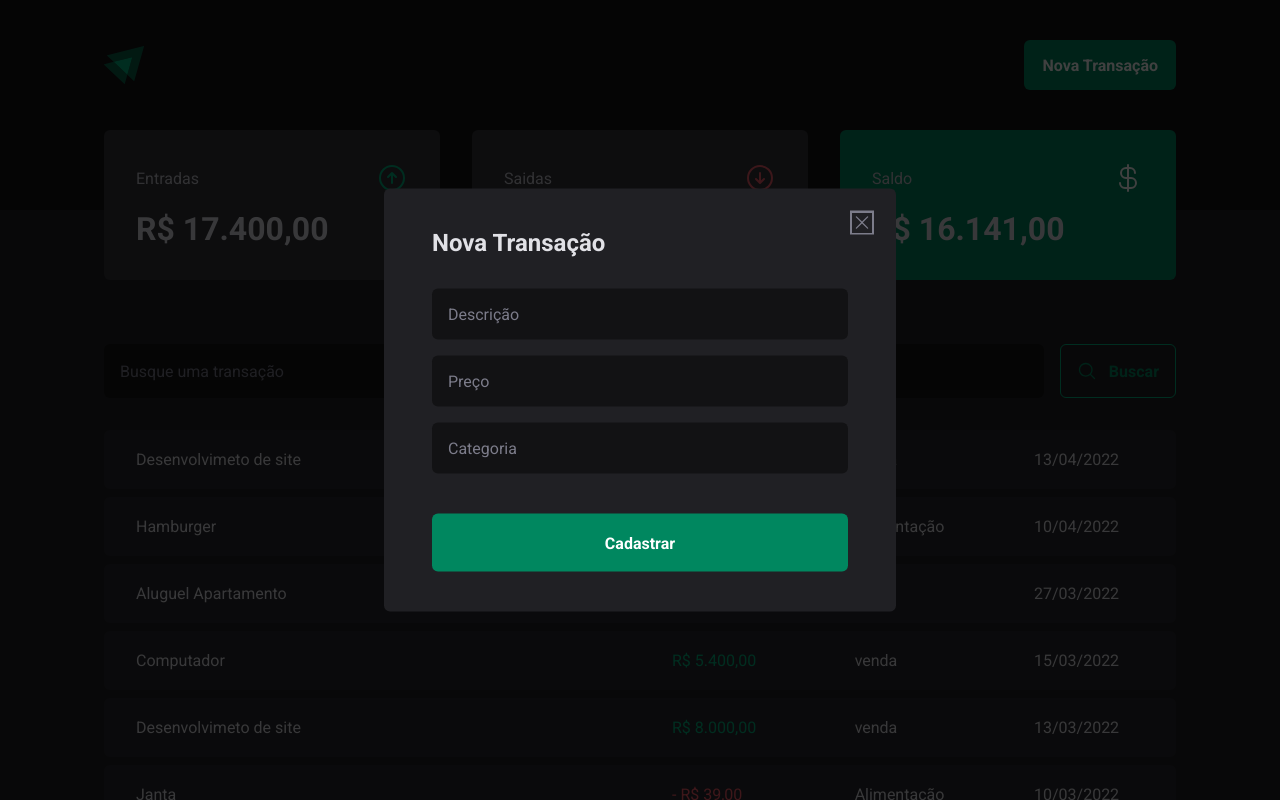
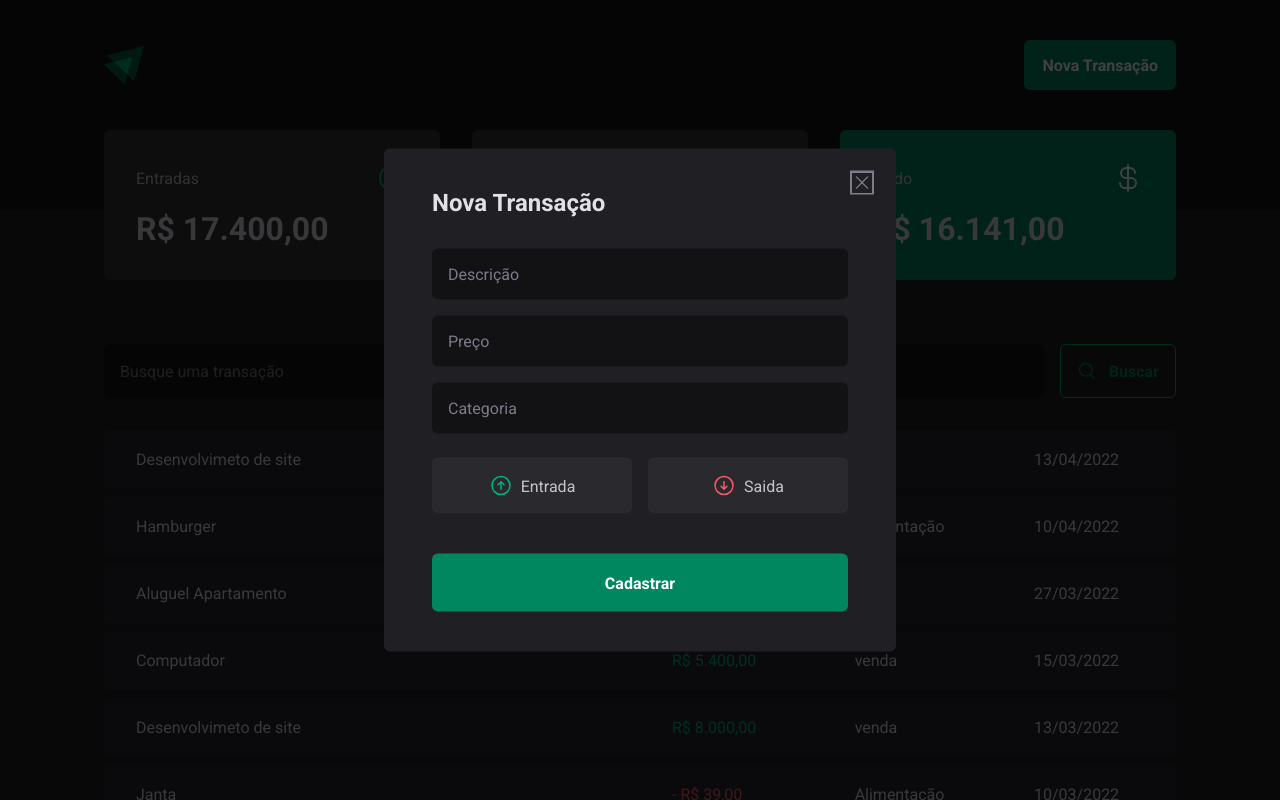
Before and after one commit to AllyssonR/03-DtMoney, a React (Vite) app: page / in a window 1280 px wide. Both pictures are taken after a click on the button "Nova Transação". Shown: the top 800 px of the page. Built offline with nearby package versions, Linux system fonts and the light colour scheme.

Commit message:
end of styling modal radio button

```diff
--- a/package.json
+++ b/package.json
@@ -12,6 +12,7 @@
   "dependencies": {
     "@phosphor-icons/react": "^2.0.10",
     "@radix-ui/react-dialog": "^1.0.4",
+    "@radix-ui/react-radio-group": "^1.1.3",
     "react": "^18.2.0",
     "react-dom": "^18.2.0",
     "styled-components": "^6.0.7"
--- a/src/Components/NewTransactionModal/index.tsx
+++ b/src/Components/NewTransactionModal/index.tsx
@@ -1,6 +1,12 @@
 import * as Dialog from '@radix-ui/react-dialog'
-import { Overlay, Content, CloseButton } from './styles'
-import { X } from '@phosphor-icons/react'
+import {
+  Overlay,
+  Content,
+  CloseButton,
+  TransactionType,
+  TransactionTypeButton,
+} from './styles'
+import { ArrowCircleDown, ArrowCircleUp, X } from '@phosphor-icons/react'
 export function NewTransacionModal() {
   return (
     <Dialog.Portal>
@@ -14,6 +20,15 @@
           <input type="text" placeholder="Descrição" required />
           <input type="text" placeholder="Preço" required />
           <input type="text" placeholder="Categoria" required />
+          <TransactionType>
+            <TransactionTypeButton variant="income" value="income">
+              <ArrowCircleUp size={24} /> Entrada
+            </TransactionTypeButton>
+            <TransactionTypeButton variant="outcome" value="outcome">
+              {' '}
+              <ArrowCircleDown size={24} /> Saida
+            </TransactionTypeButton>
+          </TransactionType>
           <button type="submit">Cadastrar</button>
         </form>
       </Content>
--- a/src/Components/NewTransactionModal/styles.ts
+++ b/src/Components/NewTransactionModal/styles.ts
@@ -1,5 +1,6 @@
 import { styled } from 'styled-components'
 import * as Dialog from '@radix-ui/react-dialog'
+import * as RadioGroup from '@radix-ui/react-radio-group'
 export const Overlay = styled(Dialog.Overlay)`
   position: fixed;
   width: 100vw;
@@ -61,3 +62,56 @@
 
   color: ${(props) => props.theme['gray-500']};
 `
+
+export const TransactionType = styled(RadioGroup.Root)`
+  display: grid;
+  grid-template-columns: repeat(2, 1fr);
+  gap: 1rem;
+  margin-top: 0.5rem;
+`
+
+interface TransactionTypeButtonProps {
+  variant: 'income' | 'outcome'
+}
+
+export const TransactionTypeButton = styled(
+  RadioGroup.Item,
+)<TransactionTypeButtonProps>`
+  background: ${(props) => props.theme['gray-700']};
+  padding: 1rem;
+  display: flex;
+  align-items: center;
+  justify-content: center;
+  gap: 0.5rem;
+  border-radius: 6px;
+  cursor: pointer;
+  border: 0;
+  color: ${(props) => props.theme['gray-300']};
+
+  svg {
+    color: ${(props) =>
+      props.variant === 'income'
+        ? props.theme['green-300']
+        : props.theme['red-300']};
+  }
+  &[data-state='unchecked']:hover {
+    transition: background-color 0.2s;
+    background: ${(props) => props.theme['gray-600']};
+  }
+  &[data-state='checked'] {
+    background-color: ${(props) =>
+      props.variant === 'income'
+        ? props.theme['green-500']
+        : props.theme['red-500']};
+    svg {
+      color: ${(props) => props.theme.white};
+    }
+  }
+`
+/*
+if(props.variant === 'income'){
+  props.theme['green-500]
+}else{
+  props.theme['red-500']
+}
+*/
```
Also changed, not shown: 1 other file (tests, documents, lock files or other folders).
